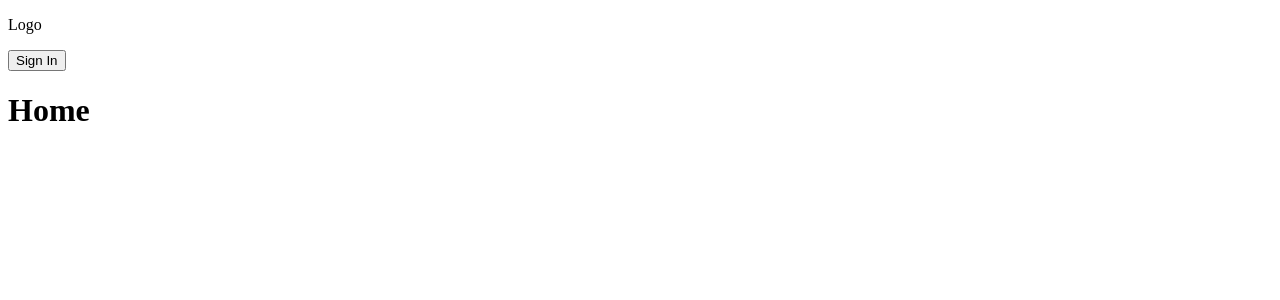
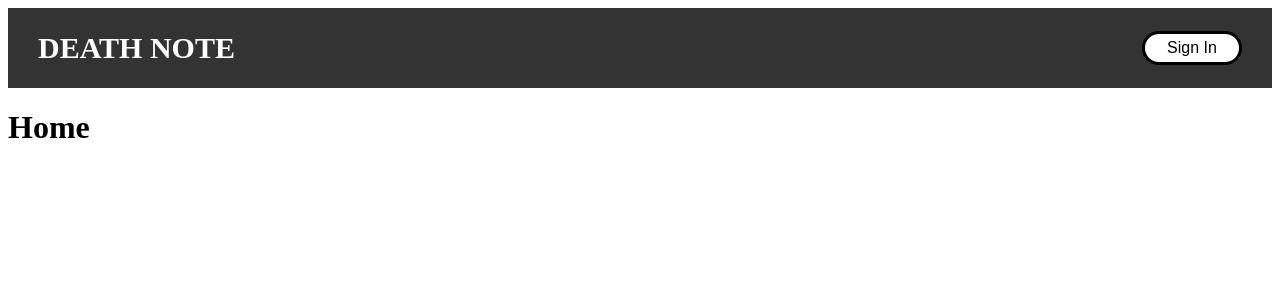
Before and after one commit to fe-kid/DEATH-NOTE, a React (Create React App) app: page / in a window 1280 px wide. Shown: the top 300 px of the page. Built offline with nearby package versions, Linux system fonts and the light colour scheme.

Commit message:
feat: Add styling to Header component

```diff
--- a/src/App.tsx
+++ b/src/App.tsx
@@ -1,4 +1,4 @@
-import { BrowserRouter as Router, Switch, Route } from 'react-router-dom';
+import { Switch, Route } from 'react-router-dom';
 import { Provider } from 'react-redux';
 import { store } from './state/store';
 import Home from './pages/Home';
@@ -13,28 +13,15 @@
   return (
     <Provider store={store}>
       <Header />
-      <Router>
-        <Switch>
-          <Route path="/" exact>
-            <Home />
-          </Route>
-          <Route path="/sign-in">
-            <SignIn />
-          </Route>
-          <Route path="/game-selection">
-            <GameSelection />
-          </Route>
-          <Route path="/game-playing">
-            <GamePlaying />
-          </Route>
-          <Route path="/social">
-            <Social />
-          </Route>
-          <Route path="/ranks">
-            <Ranks />
-          </Route>
-        </Switch>
-      </Router>
+      <Switch>
+        <Route path="/" exact component={Home} />
+        <Route path="/sign-in" component={SignIn} />
+        <Route path="/game-selection" component={GameSelection} />
+        <Route path="/game-playing" component={GamePlaying} />
+        <Route path="/social" component={Social} />
+        <Route path="/game-selection" component={GameSelection} />
+        <Route path="/ranks" component={Ranks} />
+      </Switch>
     </Provider>
   );
 };
--- a/src/components/Header.tsx
+++ b/src/components/Header.tsx
@@ -1,10 +1,65 @@
 import { useActions } from '../hooks/useActions';
 import { useTypedSelector as useSelector } from '../hooks/useTypedSelector';
 import { googleSignIn } from '../apis/firebase/fb.auth';
+import { Link } from 'react-router-dom';
+import styled from 'styled-components';
+import { useState } from 'react';
+
+const StyledHeader = styled.header`
+  background-color: #333;
+  display: flex;
+  justify-content: space-between;
+  align-items: center;
+  padding: 0 30px;
+  height: 80px;
+  a {
+    color: inherit;
+    text-decoration: none;
+    h1 {
+      font-size: 30px;
+      color: #fff;
+    }
+  }
+  button {
+    background-color: #fff;
+    border: 3px solid #000;
+    border-radius: 30px;
+    width: 100px;
+    padding: 5px 0;
+    font-size: 16px;
+  }
+  span {
+    cursor: pointer;
+    font-size: 24px;
+    color: #fff;
+  }
+  & > div {
+    position: relative;
+    width: 240px;
+    text-align: center;
+    div {
+      background-color: #222;
+      border-radius: 30px;
+      border: 4px solid #555;
+      position: absolute;
+      top: 40px;
+      width: 100%;
+      display: flex;
+      justify-content: center;
+      padding: 20px 0;
+      button:first-of-type {
+        margin-right: 20px;
+      }
+    }
+  }
+`;
+
+/* -------------------------------------------------------------------------- */
 
 const Header = () => {
   const authUser = useSelector((state) => state.auth);
   const { signInAction, signOutAction, deleteAccountAction } = useActions();
+  const [showUserOption, setShowUserOption] = useState(false);
 
   const signInHandler = async () => {
     const user = await googleSignIn();
@@ -14,23 +69,31 @@
     }
   };
 
+  const userClickHandler = () => {
+    setShowUserOption((prev) => !prev);
+  };
+
   return (
     <>
-      <header>
-        <p>Logo</p>
+      <StyledHeader>
+        <Link to="/">
+          <h1>DEATH NOTE</h1>
+        </Link>
         {!authUser && <button onClick={signInHandler}>Sign In</button>}
         {authUser && (
           <div>
-            <p>{authUser.email}</p>
+            <span onClick={userClickHandler}>{authUser.username}</span>
+            {showUserOption && (
               <div>
                 <button onClick={signOutAction}>Sign Out</button>
                 <button onClick={deleteAccountAction.bind(null, authUser.id)}>
                   Delete Account
                 </button>
               </div>
+            )}
           </div>
         )}
-      </header>
+      </StyledHeader>
     </>
   );
 };
```
Lines whose indentation alone changed are shown as unchanged.
